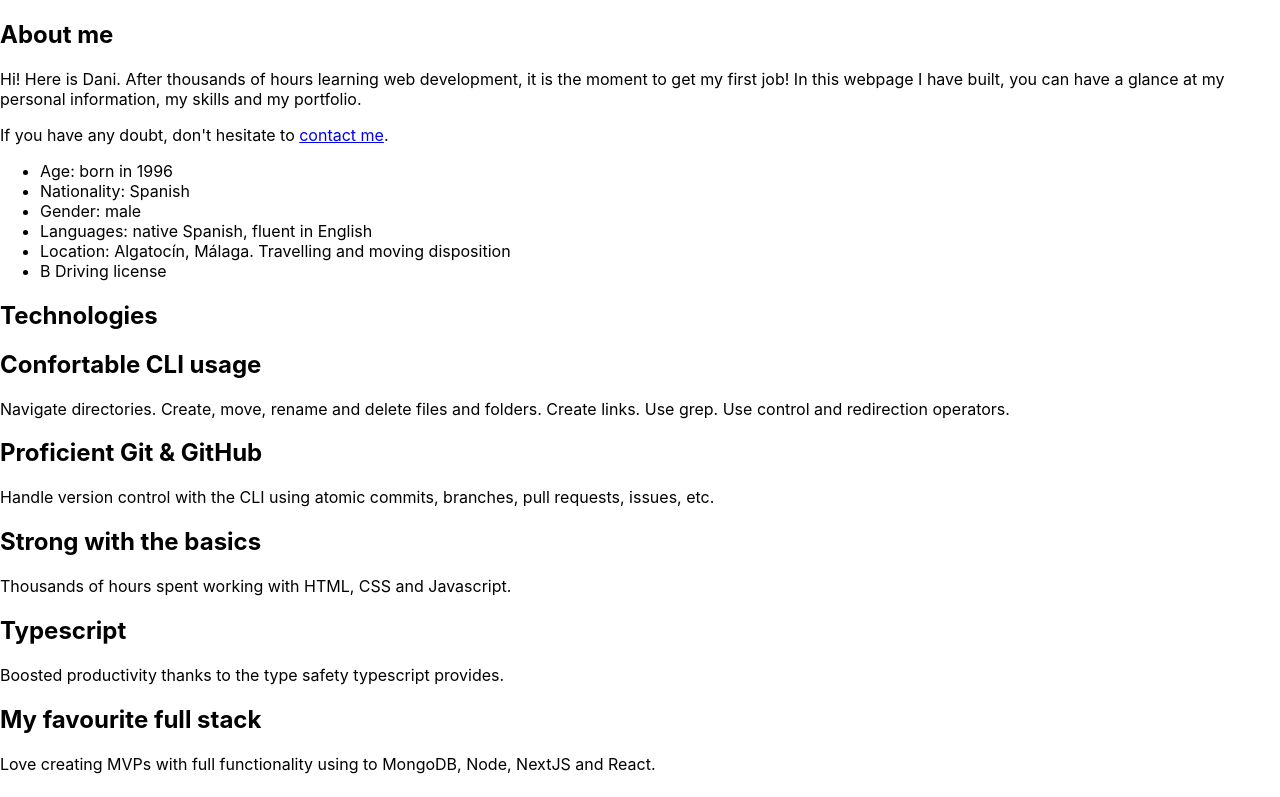
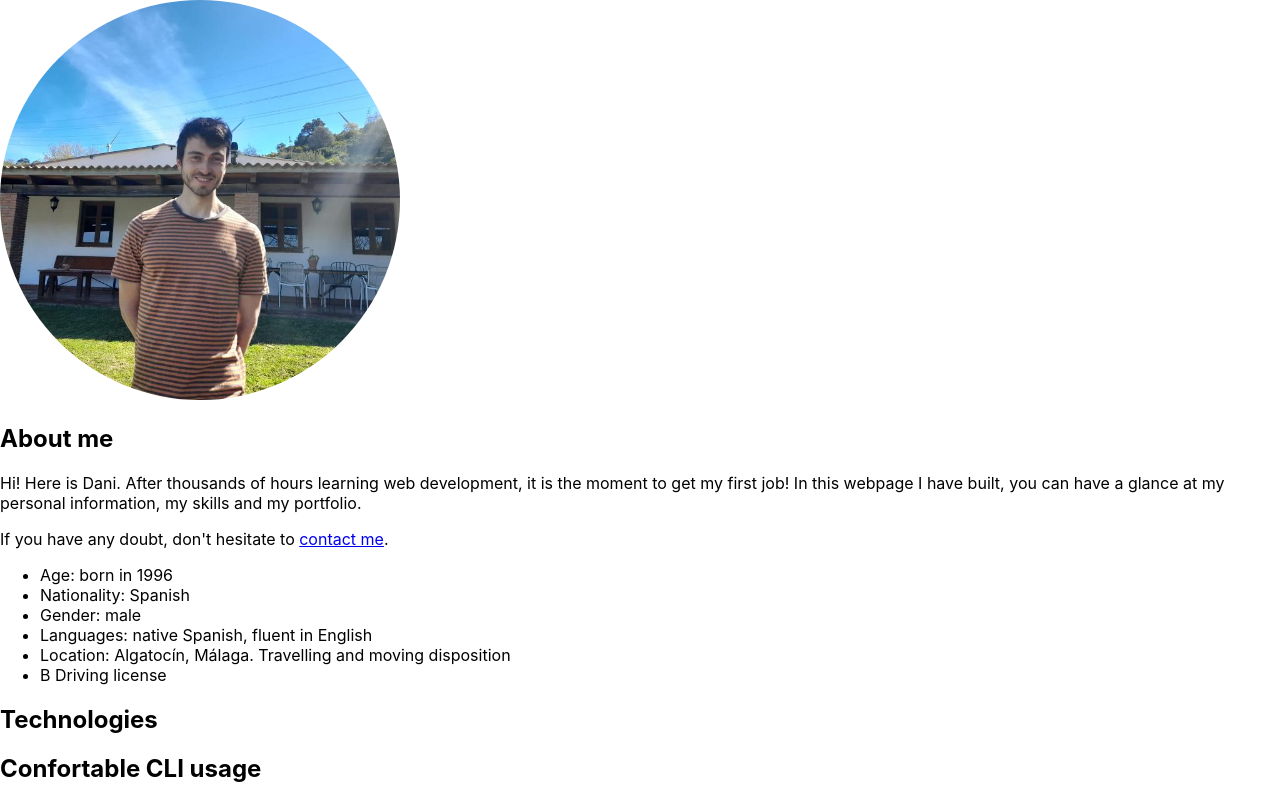
Before and after one commit to DanielMateosLab/danielmatlab, a Next.js app: page / in a window 1280 px wide. Shown: the top 797 px of the page. Built offline with nearby package versions, Linux system fonts and the light colour scheme.

Commit message:
Add profile image

```diff
--- a/pages/index.tsx
+++ b/pages/index.tsx
@@ -1,5 +1,6 @@
 import Head from "next/head";
 import styles from "../styles/Home.module.css";
+import Image from "next/image";
 
 interface Skill {
   title: string;
@@ -49,6 +50,13 @@ export default function Home() {
 
       <main>
         <article>
+          <Image
+            alt="picture of Daniel"
+            src="/profile.jpeg"
+            width="400"
+            height="400"
+            className={styles.profile}
+          />
           <h1>About me</h1>
           <p>
             Hi! Here is Dani. After thousands of hours learning web development,
--- a/styles/Home.module.css
+++ b/styles/Home.module.css
@@ -0,0 +1,3 @@
+.profile {
+  border-radius: 50%;
+}
```
Also changed, not shown: public/profile.jpeg (added).
